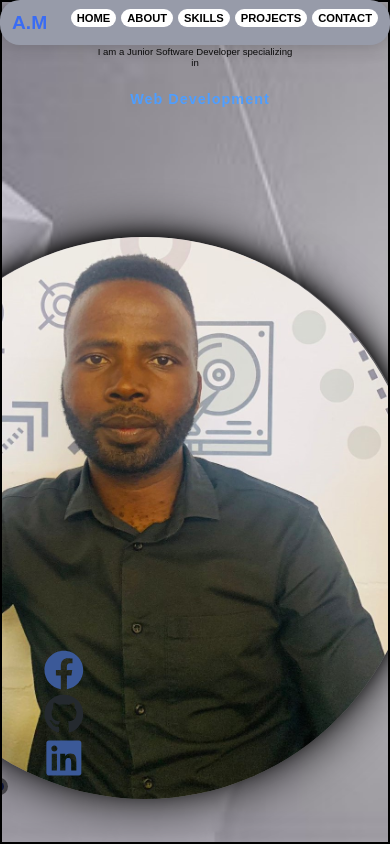
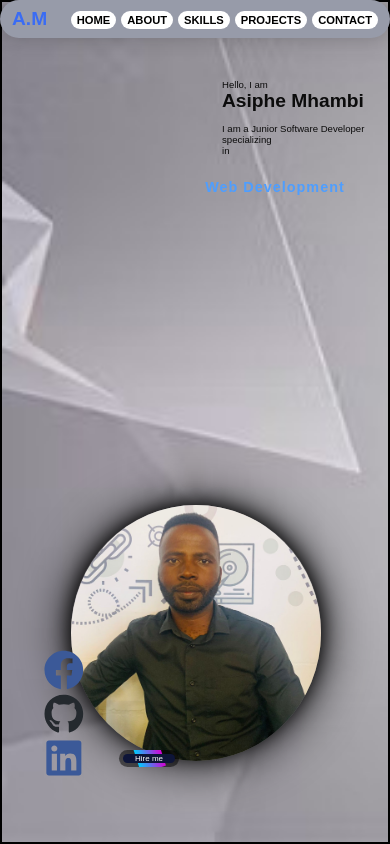
Before and after one commit to AsipheMhambi/My-Portfolio-Website, a React (Create React App) app: page / in a window 390 px wide. Shown: the top 844 px of the page. Built offline with nearby package versions, Linux system fonts and the light colour scheme.

Commit message:
max-width 768 responsiveness

```diff
--- a/src/components/Home/Main.css
+++ b/src/components/Home/Main.css
@@ -1,4 +1,4 @@
-* {
+ * {
   margin: 0;
   padding: 0;
   box-sizing: border-box;
@@ -229,44 +229,64 @@ header.sticky .navigation a:hover {
   cursor: pointer;
 }
 
-/* For screens smaller than 768px */
-@media only screen and (max-width: 768px) {
-  header {
-    padding: 1px 5px;
-    border-radius: 30px;
+/* For screens smaller than 1024px */
+@media only screen and (max-width: 1024px) {
+
+  .abtImageContainer {
+    text-align: center;
+    margin-right: 30px;
   }
 
-  header .brand {
-    font-size: 0.5em;
+  .abtImage {
+    text-align: center;
+    height: 400px;
+    width: 400px;
+    margin-top: 30px;
+    border-radius: 50%;
+    border: 1px transparent ;
+    box-shadow: 0px 0px 20px rgba(0, 0, 0, 2);
+    margin-bottom: 5px;
   }
 
-  header .navigation a {
-    font-size: 0.5em;
-    padding: 8px 15px;
+  .abtImage img {
+    max-width: 100%;
+    height: auto;
+    border-radius: 50%;
+    border: 1px transparent;
+    box-shadow: 0px 0px 50px rgba(0, 0, 0, 4);
+    margin-bottom: 10px;
   }
 
-  header .navigation a:hover {
-    padding: 8px 15px;
+  .hire {
+    position: relative;
+    width: 130px;
+    height: 40px;
+    display: flex;
+    justify-content: center;
+    align-items: center;
+    background: rgba(0, 0, 0, 0.5);
+    overflow: hidden;
+    border-radius: 25px;
+    margin-top: 30px;
+    cursor: pointer;
+    bottom: 40px;
+    transform: translateX(105%);
   }
 
-  header .navigation a:last-child {
-    margin-bottom: 10px;
+  .main .content {
+    max-width: 768px;
+    margin-left: 150px;
+    margin-top: 4.8rem;
   }
 
   .main .content h2 {
     font-size: 1.5em;
-    margin-left: 0;
-    text-align: center;
+    margin-left: 20;
+    text-align: left;
   }
 
   .animated-text h3 {
     font-size: 2em;
-  }
-
-  .hire {
-    width: 130px;
-    height: 40px;
-    margin-top: 30px;
   }
 
   .hire::before {
@@ -277,6 +297,72 @@ header.sticky .navigation a:hover {
   .hire a {
     font-size: 1.2em;
   }
+
+}
+/* For screens smaller than 768px */
+@media only screen and (max-width: 768px) {
+
+  .header {
+    display: none;
+  }
+  header .brand {
+    font-size: 1.5em;
+  }
+
+  header .navigation a {
+    font-size: 0.8em;
+    font-weight: 700;
+  }
+
+  .abtImageContainer {
+    margin-left: 2rem;
+    margin-bottom: 2rem;
+  }
+
+  .abtImage {
+    height: 250px;
+    width: 250px;
+  }
+
+  .hire {
+    width: 100px;
+    height: 30px;
+    margin-top: 30px;
+    bottom: 40px;
+    transform: translateX(80%);
+  }
+
+  .main .content h2 {
+    font-size: 1em;
+    margin-left: 20;
+    text-align: left;
+  }
+
+  .animated-text h3 {
+    font-size: 1em;
+  }
+
+  .hire::before {
+    width: 60px;
+    height: 350%;
+  }
+
+  .hire a {
+    font-size: 1em;
+  }
+  .media-icons {
+    position: absolute;
+    bottom: 60px;
+    left: 30%;
+    gap: 150px;
+    transform: translateX(70%);
+  }
+
+  .media-icons .facebook, .github, .linkedin {
+    display: column;
+    margin: 0 50px;
+  }
+
 }
 
 /* For screens smaller than 480px */
```
